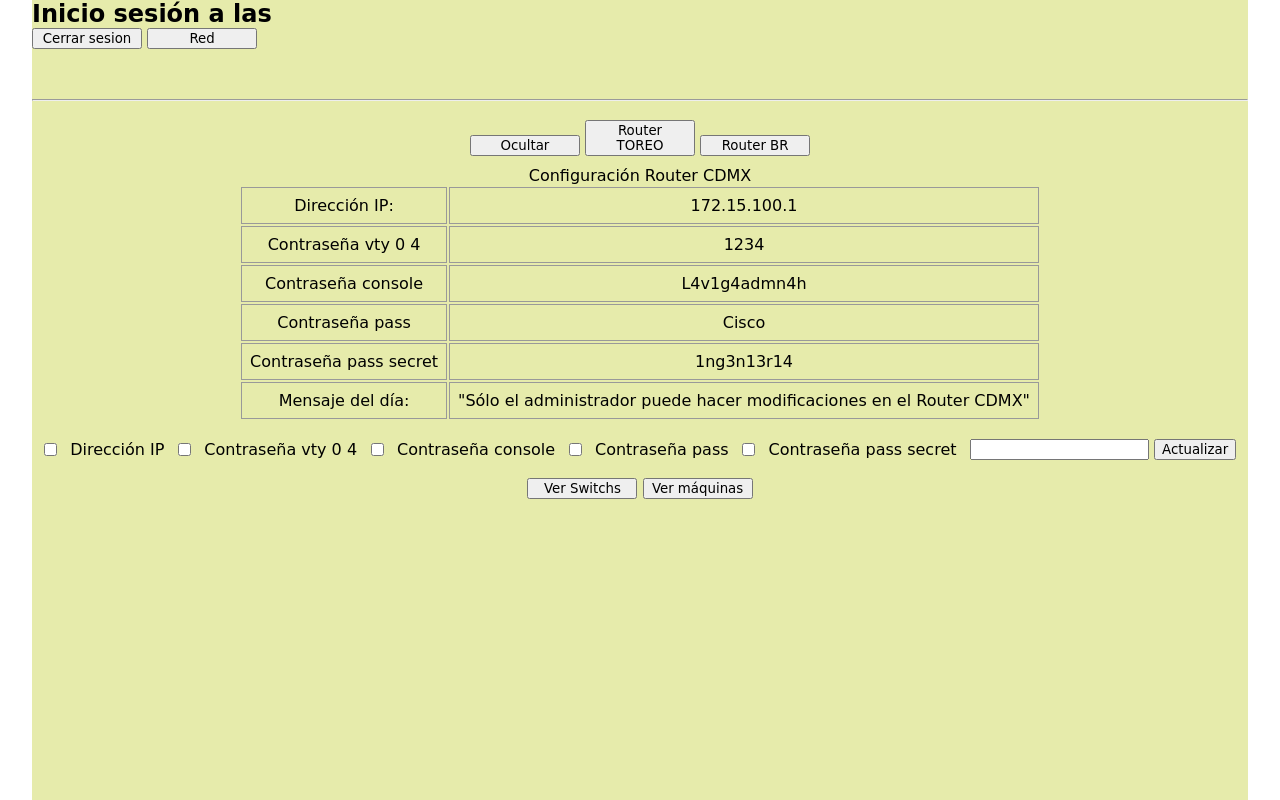
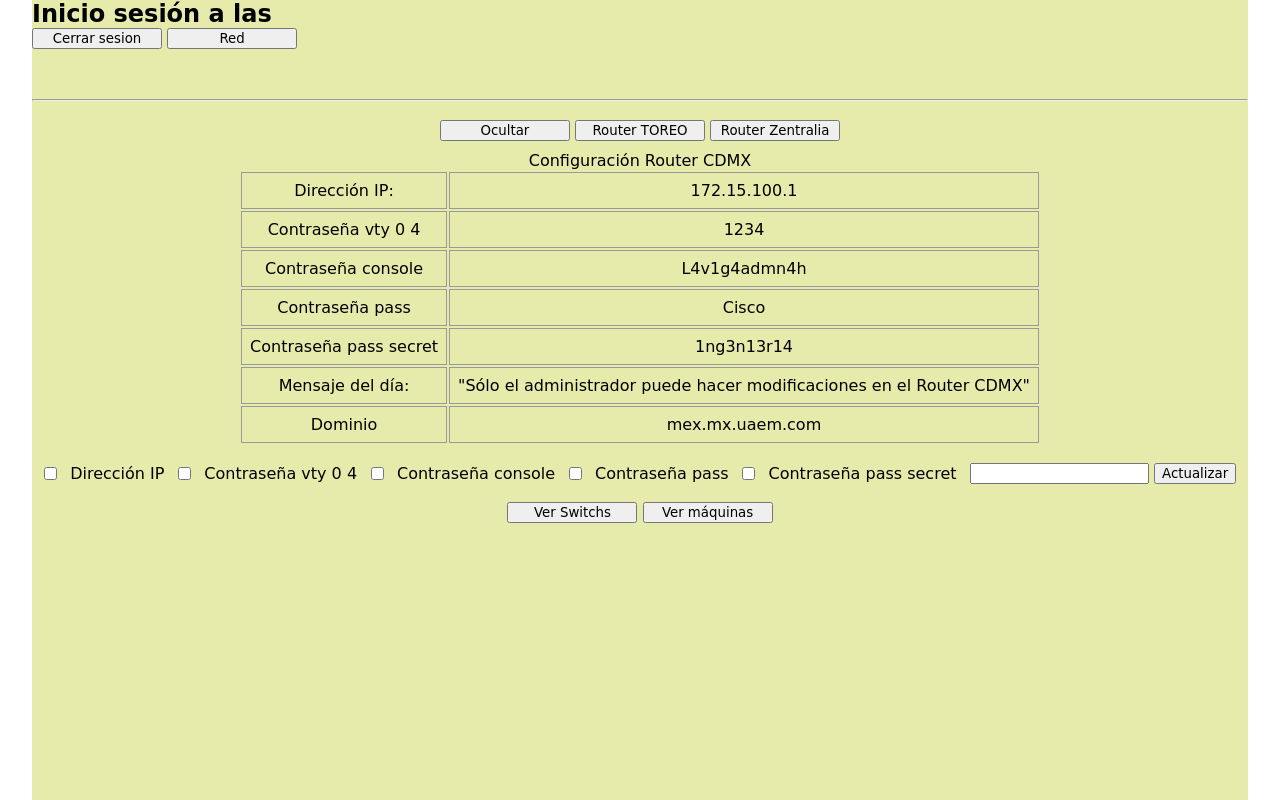
Before and after one commit to BricoBC/Autenticacion, a plain HTML site: page index.html in a window 1280 px wide. Both pictures are taken after a click on the button "Router CDMX". Drawn offline with Linux system fonts and the light colour scheme.

Commit message:
Se anexa los dominios y el nuevo nombre al tercer router.

```diff
--- a/datos.json
+++ b/datos.json
@@ -70,7 +70,7 @@
         },
         {
             "id": 3,
-            "name": "Pachuca",
+            "name": "Zentralia",
             "dir_ip": "172.15.100.3",
             "pass_0_4": 1234,
             "mensaje": "Router Pachuca",
--- a/index.html
+++ b/index.html
@@ -43,7 +43,7 @@
             <hr><br>
             <button id="routerUno" class="btn"> Router CDMX </button>
             <button id="routerDos" class="btn"> Router TOREO </button>
-            <button id="routerTres" class="btn"> Router BR </button>
+            <button id="routerTres" class="btn"> Router Zentralia </button>
 
             <div id="tableRouterUno" class="inactive table">
                 <table>
@@ -71,6 +71,10 @@
                     <tr>
                         <td>Mensaje del día: </td>
                         <td>"Sólo el administrador puede hacer modificaciones en el Router CDMX"</td>
+                    </tr>
+                    <tr>
+                        <td>Dominio</td>
+                        <td>mex.mx.uaem.com</td>
                     </tr>
                 </table>
                 <section class="checkboxAll router">
@@ -121,7 +125,11 @@
                     <tr>
                         <td>Mensaje del día: </td>
                         <td>"Sólo el administrador puede hacer modificaciones en el Router CDMX - TOREO"</td>
-                        <td>"Sólo el administrador puede hacer modificaciones en el Router TOREO - BR"</td>
+                        <td>"Sólo el administrador puede hacer modificaciones en el Router TOREO - ZENTRALIA"</td>
+                    </tr>
+                    <tr>
+                        <td>Dominio</td>
+                        <td colspan="2">mex.mx.uaem.com</td>
                     </tr>
                 </table>
                 <section class="checkboxAll">
@@ -133,7 +141,7 @@
                     <input type="checkbox" id="pass_r1r2" name="pass_r1r2"><label for="pass_r1r2"> Contraseña pass</label>
                     <input type="checkbox" id="pass_secret_r1r2" name="pass_secret_r1r2"><label for="pass_secret_r1r2"> Contraseña pass secret</label>
 
-                    <p>TOREO - BR</p>
+                    <p>TOREO - ZENTRALIA</p>
                     <input type="checkbox" id="dir_ip_r2r3" name="dir_ip_r2r3"><label for="dir_ip_r2r3"> Dirección IP</label>
                     <input type="checkbox" id="pass_vty_r2r3" name="pass_vty_r2r3"><label for="pass_vty_r2r3"> Contraseña vty 0 4</label>
                     <input type="checkbox" id="pass_con_r2r3" name="pass_con_r2r3"><label for="pass_con_r2r3"> Contraseña console</label>
@@ -152,7 +160,7 @@
             </div>
             <div id="tableRouterTres" class="inactive table">
                 <table>
-                    <caption>Configuración Router BR </caption>
+                    <caption>Configuración Router Zentralia </caption>
                     <tr>
                         <td>Dirección IP: </td>
                         <td>172.15.110.2</td>
@@ -175,7 +183,11 @@
                     </tr>
                     <tr>
                         <td>Mensaje del día: </td>
-                        <td>"Sólo el administrador puede hacer modificaciones en el Router BR "</td>
+                        <td>"Sólo el administrador puede hacer modificaciones en el Router ZENTRALIA"</td>
+                    </tr>
+                    <tr>
+                        <td>Dominio</td>
+                        <td>mex.mx.uaem.com</td>
                     </tr>
                 </table>
                 <section class="checkboxAll">
--- a/script.js
+++ b/script.js
@@ -293,7 +293,7 @@ const btnRouterTres = document.getElementById('routerTres'),
                 tableSwitchsRouter = arrAllViewsOfSetting[4]
                 tableMachinesRouter = arrAllViewsOfSetting[5]
                 btnRouter = btnRouterTres,
-                text = 'Router BR'
+                text = 'Router Zentralia'
             break;
         }
         return {tableRouter: tableRouter,
--- a/styles.css
+++ b/styles.css
@@ -129,7 +129,7 @@
         padding: 0.5rem;
     }
     .btn{
-        width: 110px;
+        width: 130px;
         cursor: pointer;
     }
 
```
